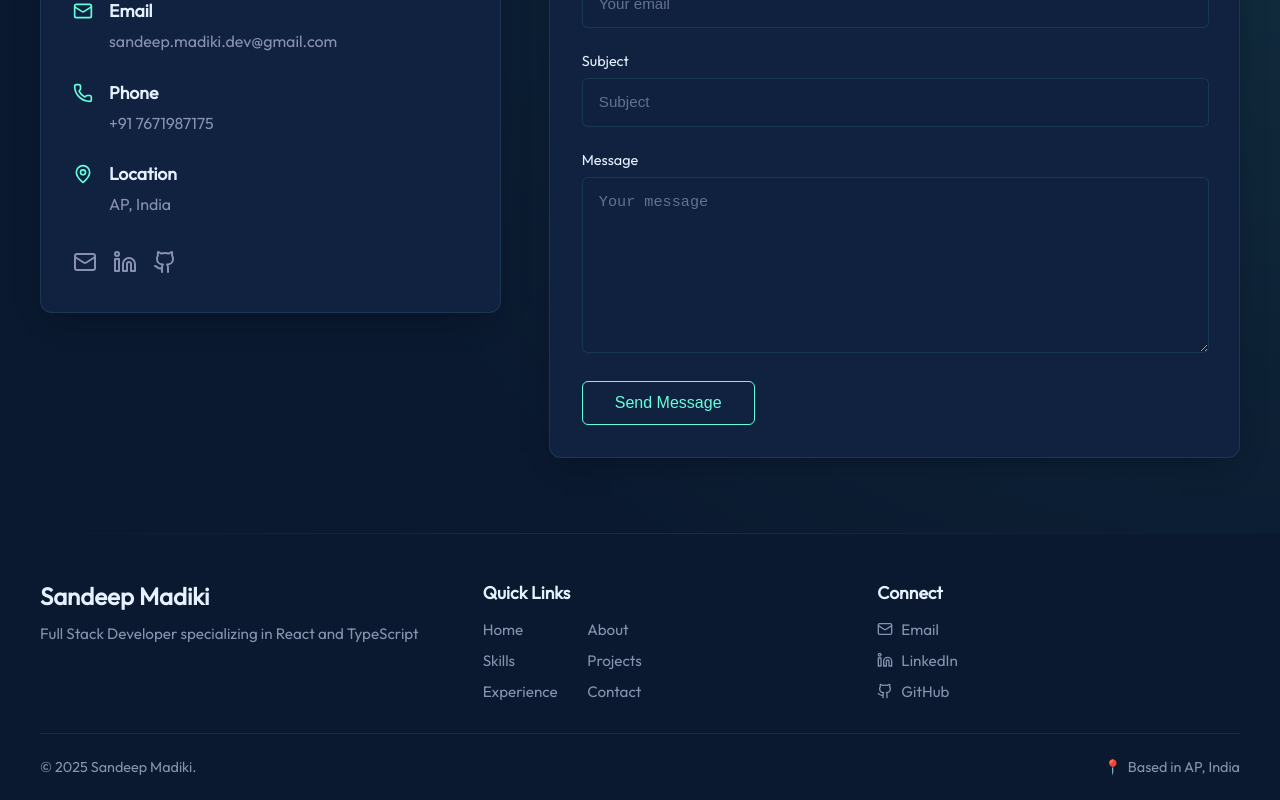
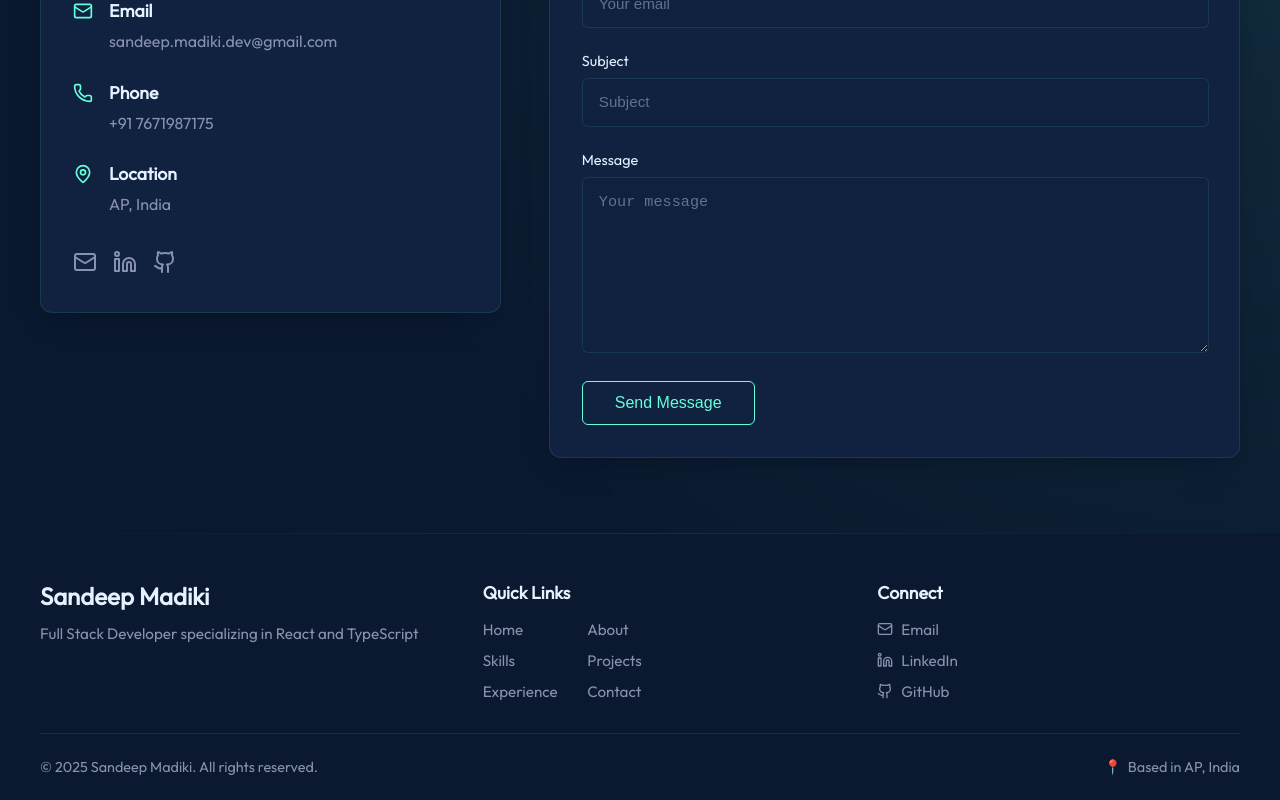
Before and after one commit to sandeep-madiki/portfolio, a React (Vite) app: page / in a window 1280 px wide. Shown: the part 4599-5399 px from the top of the page. Built offline with nearby package versions, Linux system fonts and the light colour scheme; no server answers.

Commit message:
Revert "Footer message update"
This reverts commit 35c33389b8b4a8c690c16b66d9c9c7427cff5fb2.

```diff
--- a/src/Component/Footer/Footer.tsx
+++ b/src/Component/Footer/Footer.tsx
@@ -155,8 +155,7 @@ const Footer = () => {
           </div>
         </div>
         <div className="footer-bottom">
-          {/* <p>&copy; {currentYear} Sandeep Madiki. All rights reserved.</p> */}
-          <p>&copy; {currentYear} Sandeep Madiki.</p>
+          <p>&copy; {currentYear} Sandeep Madiki. All rights reserved.</p>
           <p className="footer-location">Based in AP, India</p>
         </div>
       </div>
```
